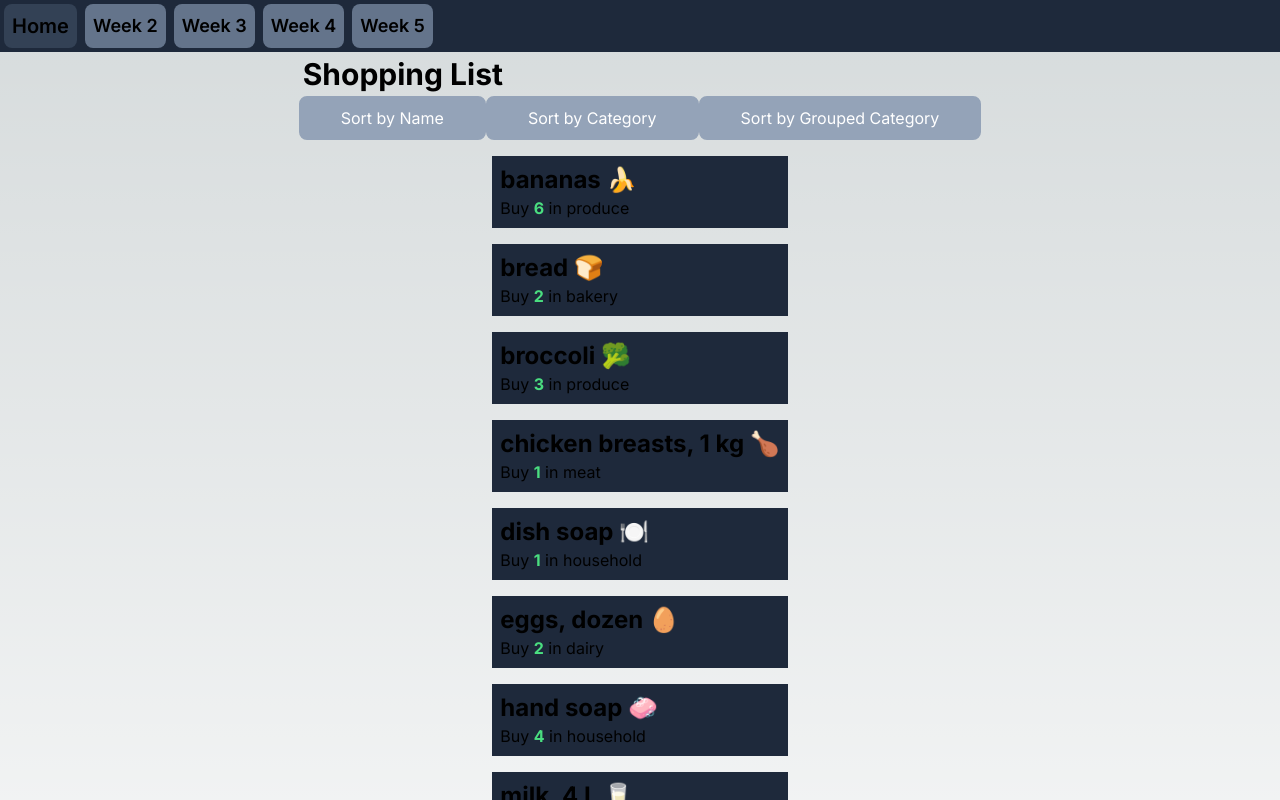
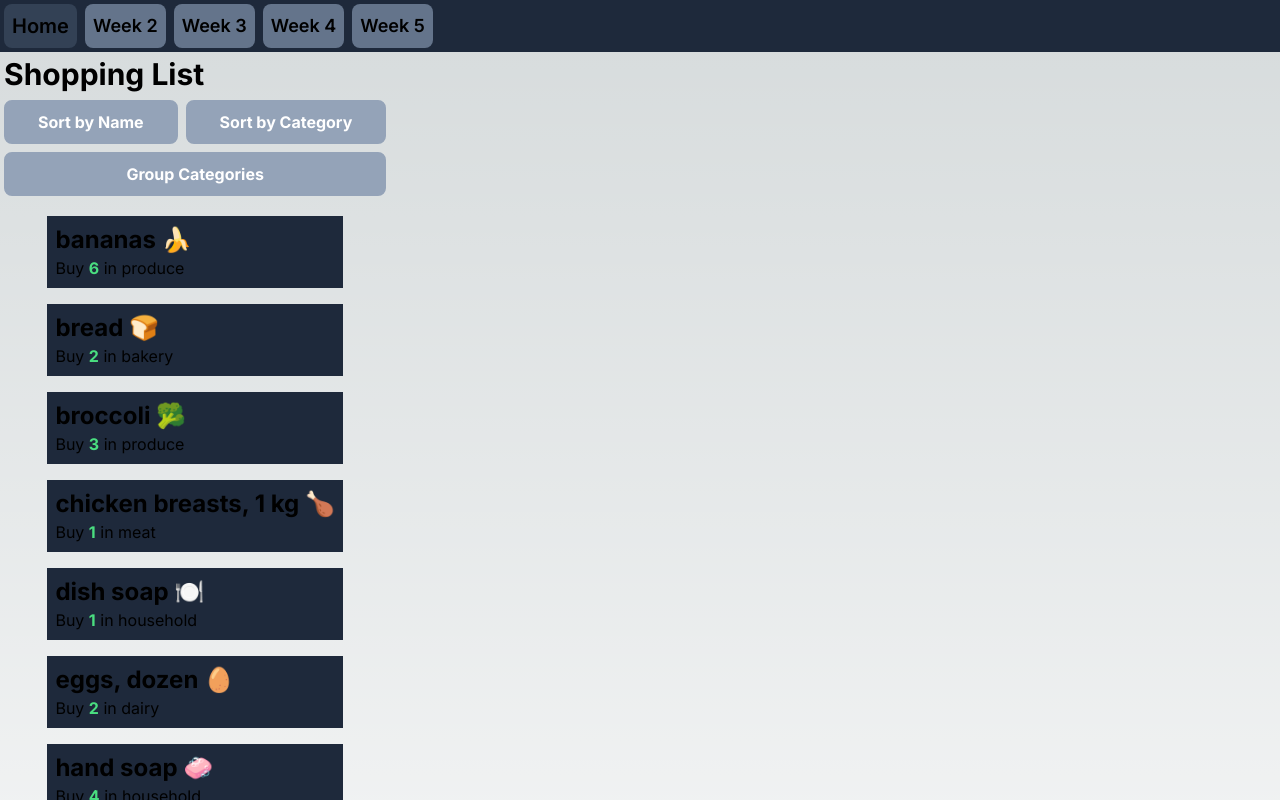
Before and after one commit to NickDimarzo/cprg306-assignments, a Next.js app: page /week-5 in a window 1280 px wide. Shown: the top 800 px of the page. Built offline with nearby package versions, Linux system fonts and the light colour scheme.

Commit message:
format changes

```diff
--- a/app/week-5/item-list.js
+++ b/app/week-5/item-list.js
@@ -19,8 +19,7 @@ export default function ItemList() {
     return 0;
   });
 
-  //state of an array of just the categories
-  //only add a category to the array if it is not already in the array
+  //array of unique categories
   const categories = items.reduce((acc, item) => {
     if (!acc.includes(item.category)) {
       acc.push(item.category);
@@ -41,7 +40,8 @@ export default function ItemList() {
           <Item {...item} />
         </li>
       ));
-    } else {
+    }
+    else {
       return categories.map((category) => (
         <li key={category}>
           <h2 className="font-bold text-2xl m-1">
@@ -60,27 +60,29 @@ export default function ItemList() {
   return (
     <div>
       <h1 className="font-bold text-3xl m-1">Shopping List</h1>
-      <div className="flex justify-center">
+      <div className="flex">
         <button
           onClick={() => setSortBy("name")}
-          className="bg-slate-400 px-10 py-2 rounded-lg text-white border-2 border-slate-400 hover:border-green-500 hover:text-green-500"
+          className="bg-slate-400 px-8 py-2 rounded-lg text-white border-2 border-slate-400 hover:border-green-500 hover:text-green-500 m-1 font-bold"
         >
           Sort by Name
         </button>
         <button
           onClick={() => setSortBy("category")}
-          className="bg-slate-400 px-10 py-2 rounded-lg text-white border-2 border-slate-400 hover:border-green-500 hover:text-green-500"
+          className="bg-slate-400 px-8 py-2 rounded-lg text-white border-2 border-slate-400 hover:border-green-500 hover:text-green-500 m-1 font-bold"
         >
           Sort by Category
         </button>
-        <button
+      </div>
+      <div className="flex">
+      <button
           onClick={() => setSortBy("grouped")}
-          className="bg-slate-400 px-10 py-2 rounded-lg text-white border-2 border-slate-400 hover:border-green-500 hover:text-green-500"
+          className="bg-slate-400 py-2 rounded-lg text-white border-2 border-slate-400 hover:border-green-500 hover:text-green-500 w-full m-1 font-bold"
         >
-          Sort by Grouped Category
+          Group Categories
         </button>
       </div>
-      <div className="flex flex-wrap justify-center">
+      <div className="flex flex-wrap justify-center ">
         <ul>{listDivide()}</ul>
       </div>
     </div>
--- a/app/week-5/page.js
+++ b/app/week-5/page.js
@@ -7,7 +7,7 @@ export default function Page() {
         <header>
           <NavBar />
         </header>
-        <main className="flex justify-center w-full">
+        <main className="flex w-full">
           <ItemList />
         </main>
       </body>
```
